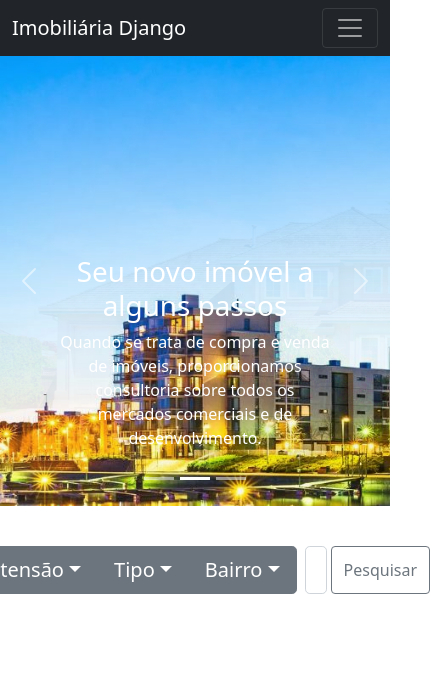
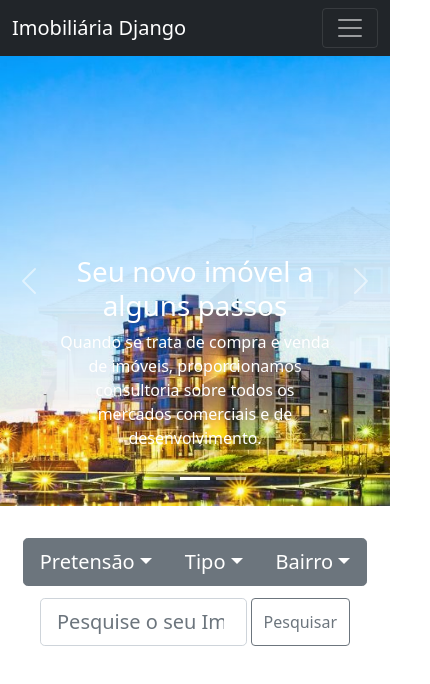
Before and after one commit to marcoscapiberibe/imobiliaria-react, a React (Create React App) app: page / in a window 390 px wide. Shown: the top 684 px of the page, 430 px wide, since content can reach past the window. Built offline with nearby package versions, Linux system fonts and the light colour scheme.

Commit message:
Correção da parte responsiva da barra de pesquisa
Correção da parte responsiva da barra de pesquisa

```diff
--- a/src/components/Item/Item.css
+++ b/src/components/Item/Item.css
@@ -5,3 +5,16 @@
     justify-content: center;
     padding: 2em;
 }
+
+
+
+/* Responsividade */
+@media (max-width: 768px) {
+    .barra--pesquisa {
+        display: flex;
+        flex-direction: column;
+        align-items: center;
+        justify-content: center;
+
+    }
+}
--- a/src/components/Item/index.jsx
+++ b/src/components/Item/index.jsx
@@ -11,12 +11,9 @@ import Form from 'react-bootstrap/Form';
 function Item() {
     return (
         <>
-            <Container  className="barra--pesquisa">
-
+            <div  className="barra--pesquisa">
+                <div>
                 <ButtonGroup aria-label="Basic example">
-                    {/* <Button variant="secondary">Left</Button>
-      <Button variant="secondary">Middle</Button>
-      <Button variant="secondary">Right</Button> */}
 
                     <DropdownButton as={ButtonGroup} title="Pretensão" id="bg-nested-dropdown" variant="secondary" size="lg" className="mb-1">
                         <Dropdown.Item eventKey="1">Comprar</Dropdown.Item>
@@ -46,7 +43,9 @@ function Item() {
                     </DropdownButton>
 
                 </ButtonGroup>
+                </div>
 
+                <div>
                 <Form className="d-flex m-2">
                     <Form.Control
                         type="search"
@@ -57,8 +56,10 @@ function Item() {
                     />
                     <Button variant="outline-secondary">Pesquisar</Button>
                 </Form>
+                </div>
 
-            </Container>
+
+            </div>
 
         </>
 
```
